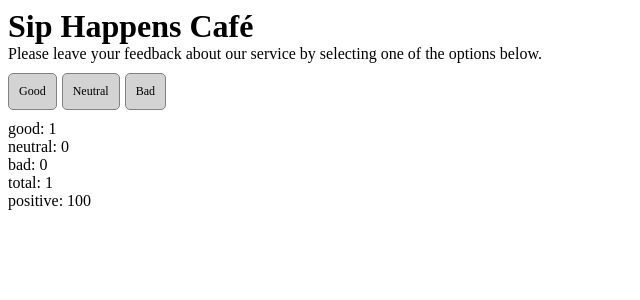
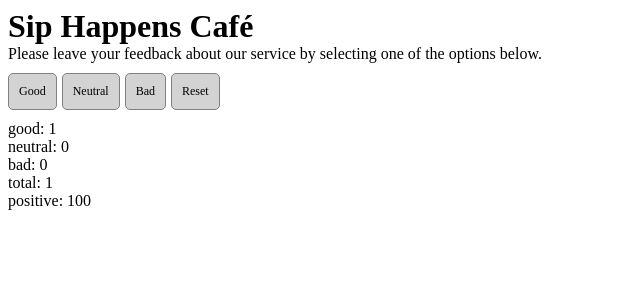
Before and after one commit to Kosdevua/goit-react-hw-02, a React (Vite) app: page / in a window 1280 px wide. Both pictures are taken after a click on the button "Good". Shown: the top 300 px of the page, without its empty margins (0-640 px from the left). Built offline with nearby package versions, Linux system fonts and the light colour scheme.

Commit message:
added resetButton

```diff
--- a/src/App.jsx
+++ b/src/App.jsx
@@ -26,10 +26,18 @@ function App() {
   const positiveFeedback = Math.round((goodCount / total) * 100);
   // console.log(positiveFeedback);
 
+  // const resetBtn = () => {
+  //   return useState({
+  //     good: 0,
+  //     neutral: 0,
+  //     bad: 0,
+  //   });
+  // };
+
   return (
     <>
       <Description />
-      <Options clicks={clicks} handleClick={handleClick} />
+      <Options total={total} clicks={clicks} handleClick={handleClick} />
       {total > 0 ? (
         <Feedback
           total={total}
--- a/src/components/Options/Options.jsx
+++ b/src/components/Options/Options.jsx
@@ -1,6 +1,8 @@
 import s from './Options.module.css';
 
-const Options = ({ clicks, handleClick }) => {
+const Options = ({ clicks, handleClick, total }) => {
+  console.log(total);
+
   return (
     <ul className={s.btnWrapper}>
       {Object.keys(clicks).map(el => {
@@ -17,6 +19,17 @@ const Options = ({ clicks, handleClick }) => {
           </li>
         );
       })}
+      {total > 0 && (
+        <li>
+          <button
+            onClick={() => {
+              console.log('resetButton');
+            }}
+          >
+            Reset
+          </button>
+        </li>
+      )}
     </ul>
   );
 };
```
